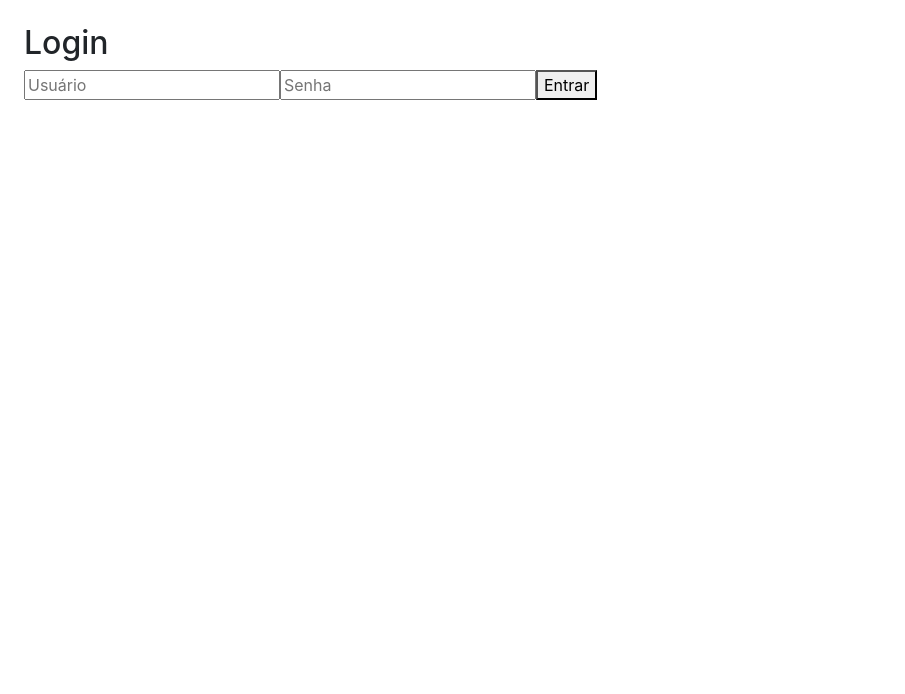
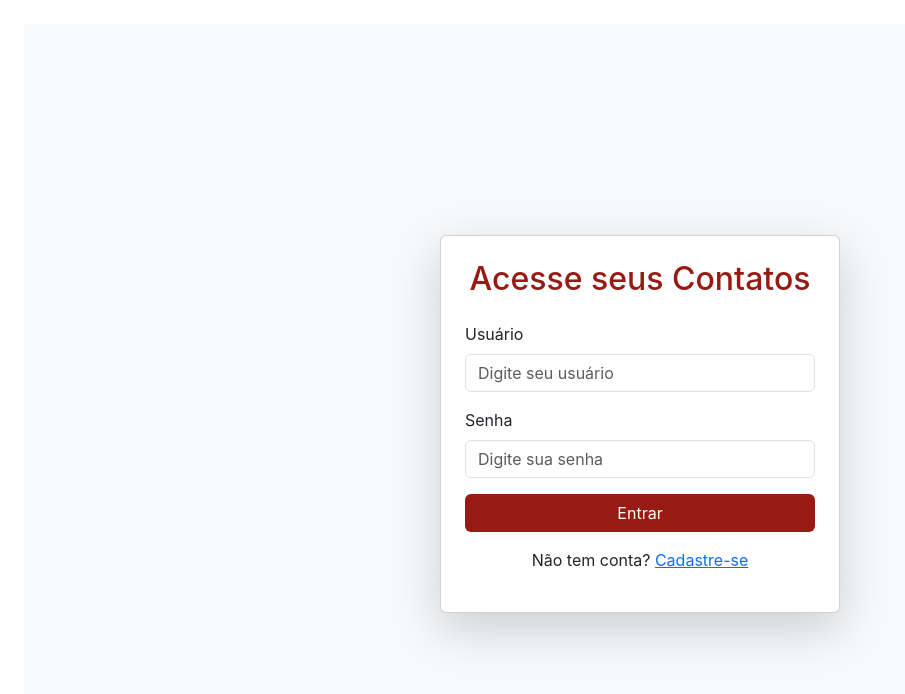
Before and after one commit to AntonyRNS/PWII-Contatos, a React (Vite) app: page /login in a window 1280 px wide. Shown: the top 694 px of the page, without its empty margins (0-905 px from the left). Built offline with nearby package versions, Linux system fonts and the light colour scheme.

Commit message:
v2.5(Registro mais ou menos)

```diff
--- a/src/App/App.jsx
+++ b/src/App/App.jsx
@@ -9,6 +9,7 @@ import Sobre from "../Pages/Sobre/Sobre";
 import Login from "../Pages/Login/Login";
 import ProtectedRoute from '../Context/ProtectedRoute'
 import { AuthProvider, useAuth } from "../Context/AuthContext";
+import Register from "../Pages/Register/Register";
 
 function Layout({ children }) {
   const { user } = useAuth();
@@ -68,7 +69,9 @@ export default function App() {
               path="/"
               element={<Navigate to="/home" />}
             />
+            <Route path="/register" element={<Register />} />
             <Route path="*" element={<Navigate to="/" />} />
+
           </Routes>
         </Layout>
       </BrowserRouter>
--- a/src/Components/Header/Header.jsx
+++ b/src/Components/Header/Header.jsx
@@ -4,11 +4,18 @@ export default function Header() {
   const { logout } = useAuth();
 
   return (
-    <header className="d-flex justify-content-between p-3 border-bottom">
-      <h1>Gerenciador de Contatos</h1>
-      <button className="btn btn-danger" onClick={logout}>
+    <div
+      className="d-flex justify-content-between align-items-center border border-dark py-3 px-4"
+      style={{ backgroundColor: "#981A12" }}
+    >
+      <p className="m-0 text-white fs-5">Gerenciador de Contatos</p>
+      <button
+        className="btn btn-light btn-sm"
+        onClick={logout}
+        style={{ fontWeight: "bold" }}
+      >
         Sair
       </button>
-    </header>
+    </div>
   );
 }
--- a/src/Context/AuthContext.jsx
+++ b/src/Context/AuthContext.jsx
@@ -4,20 +4,35 @@ const AuthContext = createContext();
 
 export function AuthProvider({ children }) {
   const [user, setUser] = useState(null);
-  function login(username, password) {
-    if (username === "admin" && password === "123") {
+  const [users, setUsers] = useState([
+    { username: "admin", password: "123" } // usuário padrão
+  ]);
+
+  const login = (username, password) => {
+    const found = users.find(
+      (u) => u.username === username && u.password === password
+    );
+    if (found) {
       setUser({ username });
       return true;
     }
     return false;
-  }
+  };
 
-  function logout() {
+  const register = (username, password) => {
+    const exists = users.some((u) => u.username === username);
+    if (exists) return false;
+
+    setUsers([...users, { username, password }]);
+    return true;
+  };
+
+  const logout = () => {
     setUser(null);
-  }
+  };
 
   return (
-    <AuthContext.Provider value={{ user, login, logout }}>
+    <AuthContext.Provider value={{ user, login, logout, register }}>
       {children}
     </AuthContext.Provider>
   );
--- a/src/Pages/Login/Login.jsx
+++ b/src/Pages/Login/Login.jsx
@@ -1,13 +1,13 @@
 import { useState } from "react";
 import { useNavigate } from "react-router-dom";
 import { useAuth } from "../../Context/AuthContext";
+import { Link } from "react-router-dom";
 
 export default function Login() {
     const [username, setUsername] = useState("");
     const [password, setPassword] = useState("");
     const { login } = useAuth();
     const navigate = useNavigate();
-
     function handleSubmit(e) {
         e.preventDefault();
         const success = login(username, password);
@@ -19,21 +19,55 @@ export default function Login() {
     }
 
     return (
+        <div
+            className="d-flex justify-content-center align-items-center"
+            style={{
+                minHeight: "100vh",
+                background: "#f8f9fa",
+            }}
+        >
+            <div className="card shadow-lg p-4" style={{ width: "100%", maxWidth: 400 }}>
+                <h2 className="text-center mb-4" style={{ color: "#981A12" }}>
+                    Acesse seus Contatos
+                </h2>
                 <form onSubmit={handleSubmit}>
-      <h2>Login</h2>
+                    <div className="mb-3">
+                        <label className="form-label">Usuário</label>
                         <input
                             type="text"
-        placeholder="Usuário"
+                            className="form-control"
+                            placeholder="Digite seu usuário"
                             value={username}
                             onChange={(e) => setUsername(e.target.value)}
+                            required
                         />
+                    </div>
+
+                    <div className="mb-3">
+                        <label className="form-label">Senha</label>
                         <input
                             type="password"
-        placeholder="Senha"
+                            className="form-control"
+                            placeholder="Digite sua senha"
                             value={password}
                             onChange={(e) => setPassword(e.target.value)}
+                            required
                         />
-      <button type="submit">Entrar</button>
+                    </div>
+
+                    <button
+                        type="submit"
+                        className="btn w-100 text-white"
+                        style={{ backgroundColor: "#981A12" }}
+                    >
+                        Entrar
+                    </button>
+                    <p className="text-center mt-3">
+                        Não tem conta? <Link to="/register">Cadastre-se</Link>
+                    </p>
+
                 </form>
+            </div>
+        </div>
     );
 }
--- /dev/null
+++ b/src/Pages/Register/Register.jsx
@@ -0,0 +1,63 @@
+import { useState } from "react";
+import { useAuth } from "../../Context/AuthContext";
+import { useNavigate, Link } from "react-router-dom";
+
+export default function Register() {
+  const [username, setUsername] = useState("");
+  const [password, setPassword] = useState("");
+  const { register } = useAuth();
+  const navigate = useNavigate();
+
+  function handleSubmit(e) {
+    e.preventDefault();
+    const success = register(username, password);
+    if (success) {
+      alert("Cadastro realizado com sucesso!");
+      navigate("/login");
+    } else {
+      alert("Usuário já existe.");
+    }
+  }
+
+  return (
+    <div className="d-flex justify-content-center align-items-center" style={{ minHeight: "100vh", background: "#f8f9fa" }}>
+      <div className="card shadow-lg p-4" style={{ width: "100%", maxWidth: 400 }}>
+        <h2 className="text-center mb-4" style={{ color: "#981A12" }}>Cadastro</h2>
+        <form onSubmit={handleSubmit}>
+          <div className="mb-3">
+            <label className="form-label">Usuário</label>
+            <input
+              type="text"
+              className="form-control"
+              placeholder="Escolha um usuário"
+              value={username}
+              onChange={(e) => setUsername(e.target.value)}
+              required
+            />
+          </div>
+          <div className="mb-3">
+            <label className="form-label">Senha</label>
+            <input
+              type="password"
+              className="form-control"
+              placeholder="Escolha uma senha"
+              value={password}
+              onChange={(e) => setPassword(e.target.value)}
+              required
+            />
+          </div>
+          <button
+            type="submit"
+            className="btn w-100 text-white"
+            style={{ backgroundColor: "#981A12" }}
+          >
+            Registrar
+          </button>
+        </form>
+        <p className="text-center mt-3">
+          Já tem conta? <Link to="/login">Entrar</Link>
+        </p>
+      </div>
+    </div>
+  );
+}
```
Lines whose indentation alone changed are shown as unchanged.
